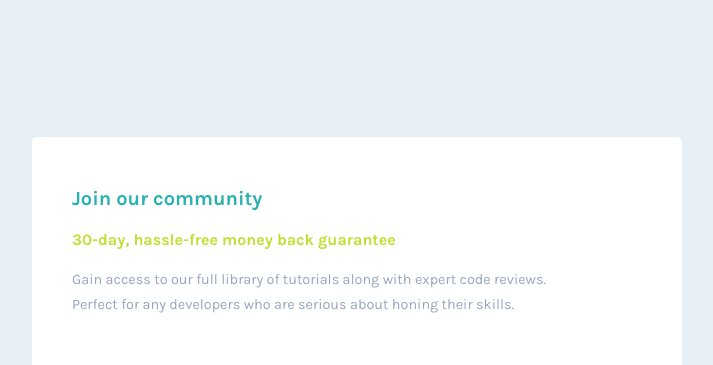
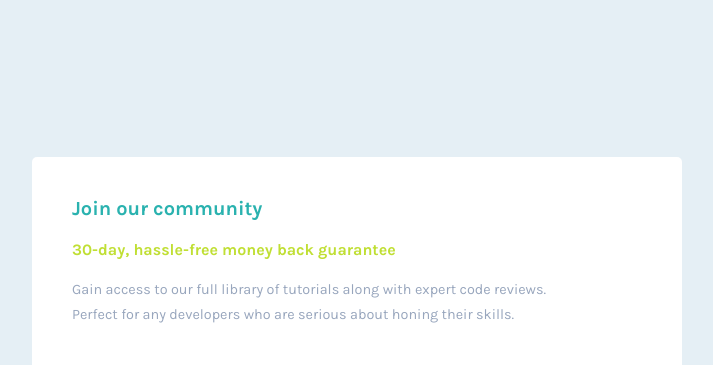
Before and after one commit to et-coder/pricing-grid-component, a plain HTML site: page index.html in a window 1280 px wide. Shown: the top 365 px of the page, without its empty margins (283-996 px from the left). Drawn offline with Linux system fonts and the light colour scheme.

Commit message:
adjust padding on sections

```diff
--- a/style.css
+++ b/style.css
@@ -139,7 +139,7 @@ body {
     .hero,
     .subscription,
     .why-us {
-        padding: 40px;
+        padding: 30px 40px;
     }
 
 }
```
